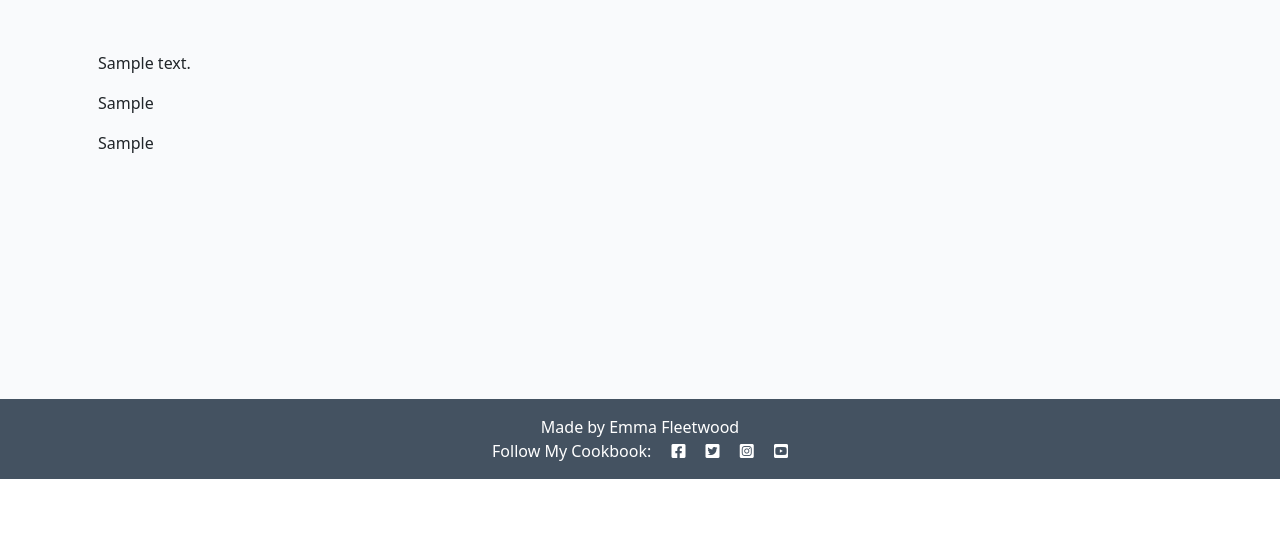
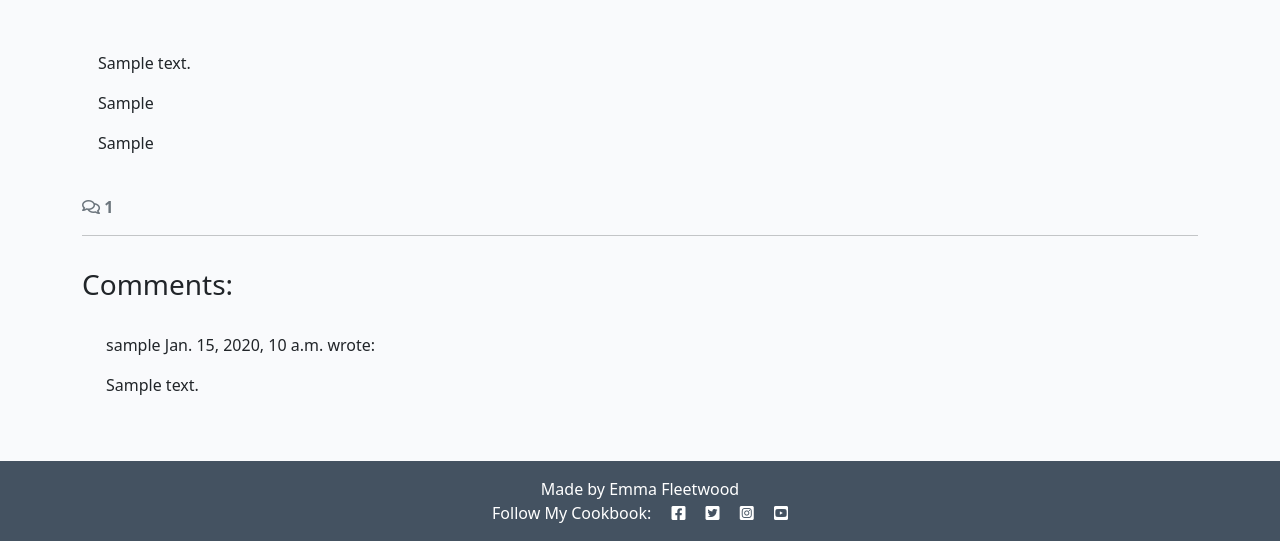
Before and after one commit to EJFleet/pp4-my-cookbook-blog, a Django app: a page that uses blog/templates/blog/recipe_detail.html in a window 1280 px wide. Shown: the part 321-862 px from the top of the page. Before the commit the page ends 800 px from the top, so only its background shows below. Run offline with Django 4.2, Linux system fonts and the light colour scheme; tables that the repository leaves empty hold one stand-in row (values such as "Sample post").

Commit message:
Add comments to recipe_detail view and recipe_detail.html; uninstall beautify

```diff
--- a/blog/templates/blog/recipe_detail.html
+++ b/blog/templates/blog/recipe_detail.html
@@ -22,7 +22,7 @@
     <div class="row">
         <div class="col card mb-4  mt-3 left  top">
             <div class="card-body">
-                <!-- The post content goes inside the card-text. -->
+                <!-- The recipe content goes inside the card-text. -->
                 <!-- Use the | safe filter inside the template tags -->
                 <p class="card-text">
                     {{ recipe.description }}
@@ -36,6 +36,48 @@
             </div>
         </div>
     </div>
+    <!-- Displaying count of comments FROM CI -->
+    <div class="row">
+        <div class="col-12">
+            <strong class="text-secondary">
+                <i class="far fa-comments"></i> {{ comment_count }}
+            </strong>
+        </div>
+        <div class="col-12">
+            <hr>
+        </div>
+    </div>
+    <!-- Displaying Comments FROM CI -->
+    <div class="row">
+        <div class="col-md-8 card mb-4  mt-3 ">
+            <h3>Comments:</h3>
+            <div class="card-body">
+                <!-- We want a for loop inside the empty control tags
+          to iterate through each comment in comments -->
+                {% for comment in comments %}
+                <div class="p-2 comments
+          {% if not comment.approved and comment.author == user %}
+          faded{% elif not comment.approved %} d-none{% endif %}">
+                    <p class="font-weight-bold">
+                        {{ comment.author }}
+                        <span class="font-weight-normal">
+                            {{ comment.created_on }}
+                        </span> wrote:
+                    </p>
+                    <div id="comment{{ comment.id }}">
+                        {{ comment.body | linebreaks }}
+                    </div>
+                    {% if not comment.approved and comment.author == user %}
+                    <p class="approval">
+                        This comment is awaiting approval
+                    </p>
+                    {% endif %}
+                </div>
+                <!-- Our for loop ends here -->
+                {% endfor %}
+            </div>
+        </div>
+    </div>
 </div>
 
 {% endblock content %}
--- a/blog/views.py
+++ b/blog/views.py
@@ -26,9 +26,14 @@ def recipe_detail(request, slug):
 
     queryset = Recipe.objects.filter(status=1)
     recipe = get_object_or_404(queryset, slug=slug)
+    comments = recipe.recipe_comments.all().order_by("-created_on")
+    comment_count = recipe.recipe_comments.filter(approved=True).count()
 
     return render(
         request,
         "blog/recipe_detail.html",
-        {"recipe": recipe},
+        {"recipe": recipe,
+        "comments": comments,
+        "comment_count": comment_count,
+        },
     )
```
Also changed, not shown: .gitpod.yml.
